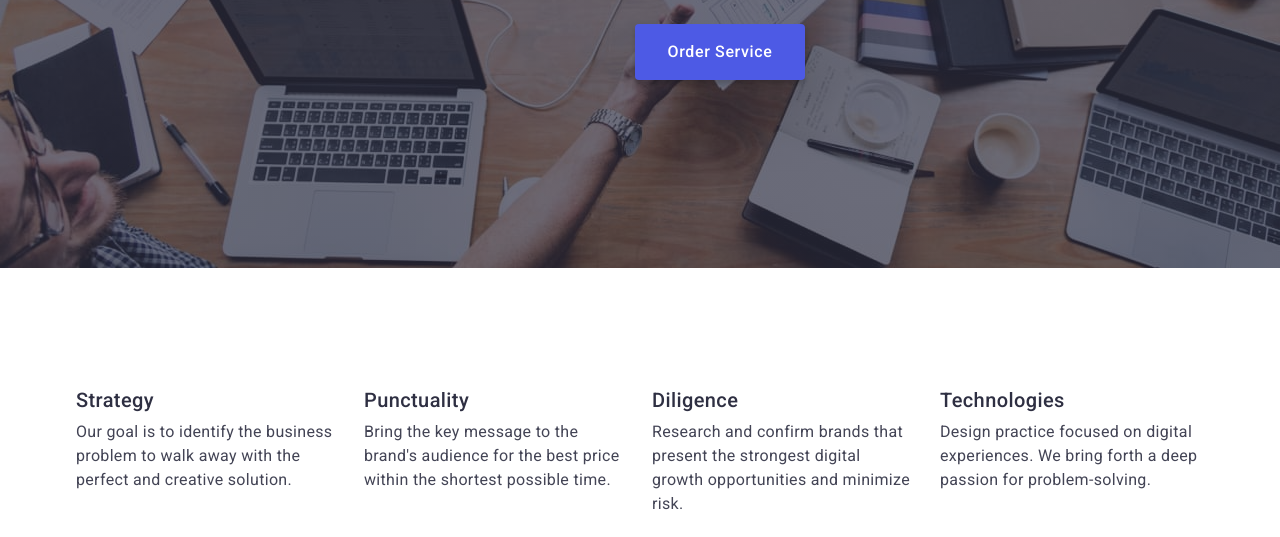
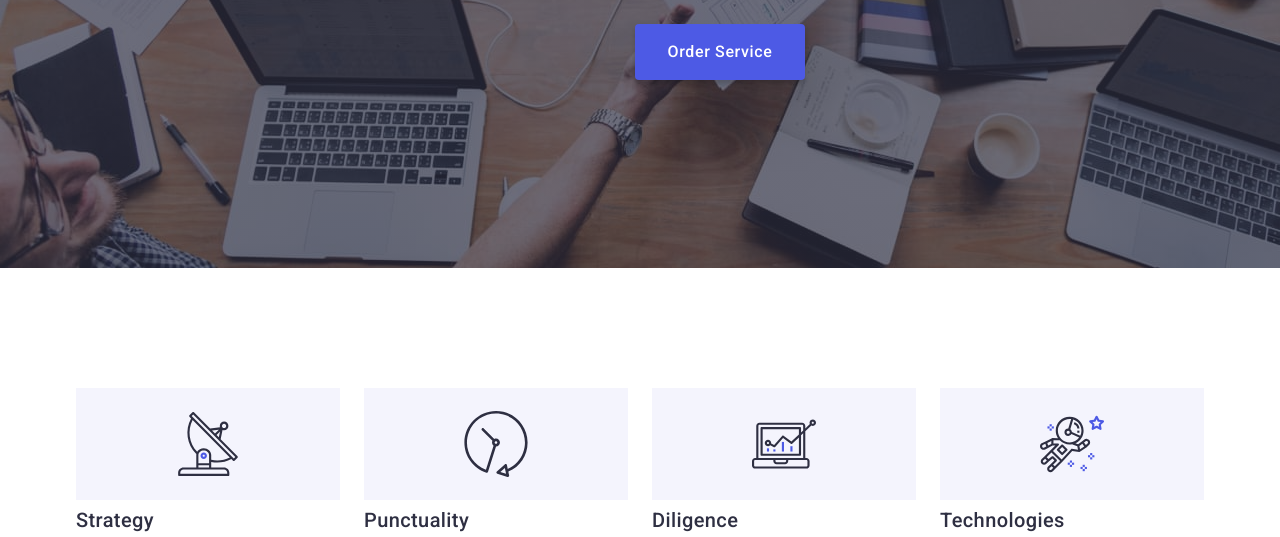
Before and after one commit to VasylysaSkyba/goit-markup-hw-04, a plain HTML site: page index.html in a window 1280 px wide. Shown: the part 405-942 px from the top of the page. Drawn offline with nearby package versions, Linux system fonts and the light colour scheme.

Commit message:
Feature icon

```diff
--- a/css/styles.css
+++ b/css/styles.css
@@ -246,6 +246,31 @@ img {
   color: var(--secondary-text-color);
   width: 264px;
 }
+
+.feature-item::before {
+  display: block;
+  content: "";
+  height: 112px;
+  background-size: 64px;
+  background-repeat: no-repeat;
+  background-position: center;
+  background-color: var(--background-color);
+  margin-bottom: 8px;
+}
+
+.icon-antenna:before {
+  background-image: url(../images/antenna.svg);
+
+}
+.icon-vector:before {
+  background-image: url(../images/Vector.svg);
+}
+.icon-diagram:before {
+  background-image: url(../images/diagram.svg);
+}
+.icon-astronaut:before {
+  background-image: url(../images/astronaut.svg);
+}
 /*======================= WORK =======================*/
 .works {
   padding-bottom: 120px;
--- a/index.html
+++ b/index.html
@@ -62,28 +62,28 @@ https://cdn.jsdelivr.net/npm/modern-normalize@1.1.0/modern-normalize.min.css
         <div class="container">
         <h2 class="feature-title">Features</h2>
         <ul class="feature-list">
-          <li class="feature-item">
+          <li class="feature-item icon-antenna">
             <h3 class="feature-subtitle">Strategy</h3>
             <p class="feature-text">
               Our goal is to identify the business problem to walk away with the
               perfect and creative solution.
             </p>
           </li>
-          <li class="feature-item">
+          <li class="feature-item icon-vector">
             <h3 class="feature-subtitle">Punctuality</h3>
             <p class="feature-text">
               Bring the key message to the brand's audience for the best price
               within the shortest possible time.
             </p>
           </li>
-          <li class="feature-item">
+          <li class="feature-item icon-diagram">
             <h3 class="feature-subtitle">Diligence</h3>
             <p class="feature-text">
               Research and confirm brands that present the strongest digital
               growth opportunities and minimize risk.
             </p>
           </li>
-          <li class="feature-item">
+          <li class="feature-item icon-astronaut">
             <h3 class="feature-subtitle">Technologies</h3>
             <p class="feature-text">
               Design practice focused on digital experiences. We bring forth a
```
Also changed, not shown: images/Vector.svg (added), images/antenna.svg (added), images/astronaut.svg (added), images/diagram.svg (added).
